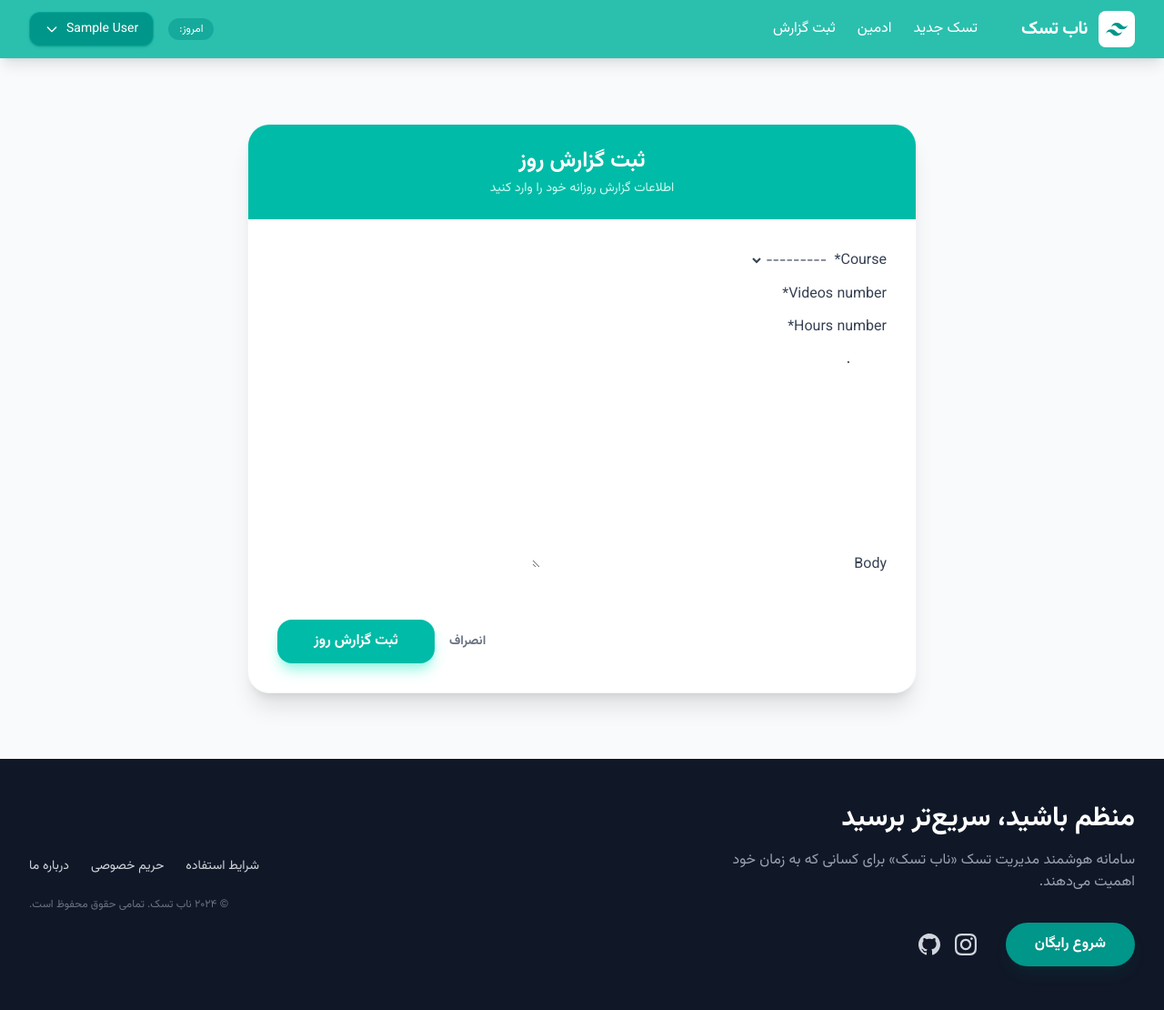
After one commit to nabeac/nab_task, a Django app: page /report/create/ in a window 1280 px wide. The commit adds this page. Shown: the whole page at 91% size. Run offline with Django 5.2, Linux system fonts and the light colour scheme; the visitor is signed in with stand-in values (Sample User, id 1); data that the repository does not hold is empty; some libraries are stand-ins or nearby versions.

Commit message:
Fix ReportForm user injection and filter courses by owner

```diff
--- a/nabeaccount/settings.py
+++ b/nabeaccount/settings.py
@@ -89,7 +89,7 @@ WSGI_APPLICATION = 'nabeaccount.wsgi.application'
 DATABASES = {
      'default': {
          'ENGINE': 'django.db.backends.sqlite3',
-         'NAME': BASE_DIR / 'db.sqlite3',
+         'NAME': BASE_DIR /'database'/ 'db.sqlite3',
      }
 }
 
--- a/task/admin.py
+++ b/task/admin.py
@@ -1,7 +1,9 @@
 from django.contrib import admin
-from .models import Task, Activity
+from .models import Task, Activity, Course, Report
 
 
 admin.site.register(Task)
 
 admin.site.register(Activity)
+admin.site.register(Course)
+admin.site.register(Report)
--- a/task/forms.py
+++ b/task/forms.py
@@ -1,12 +1,25 @@
 from django import forms
-from .models import Task, Activity
+from .models import Task, Activity, Report, Course
 import django_jalali.forms as jforms
 
 class TaskForm(forms.ModelForm):
 
     class Meta:
         model = Task
-        exclude  = ['start_date', 'end_date']
+        exclude  = ['creator', 'start_date', 'end_date']
+
+
+
+class ReportForm(forms.ModelForm):
+    def __init__(self, *args, user=None, **kwargs):
+        super().__init__(*args, **kwargs)
+        if user is not None:
+            self.fields['course'].queryset = Course.objects.filter(student=user)
+
+    class Meta:
+        model = Report
+        exclude = ['student', 'day']
+
 
 
 
--- a/task/models.py
+++ b/task/models.py
@@ -81,6 +81,30 @@ class Activity(models.Model):
 
 
 
+class Course(models.Model):
+    name = models.CharField(max_length=50)
+    body = models.TextField(default='.', blank=True)
+    start_date = jmodels.jDateField()
+    end_date = jmodels.jDateField()
+    hours = models.DecimalField(max_digits=6, decimal_places=2)
+    videos = models.DecimalField(max_digits=6, decimal_places=2)
+    student = models.ForeignKey(User, related_name='student_cr', on_delete=models.CASCADE)
+
+
+    def __str__(self):
+        return self.name
+
+
+class Report(models.Model):
+    student = models.ForeignKey(User, related_name='student_re', on_delete=models.CASCADE)
+    day = jmodels.jDateField()
+    course = models.ForeignKey(Course, related_name='course_re', on_delete=models.CASCADE)
+    videos_number = models.DecimalField(max_digits=6, decimal_places=2)
+    hours_number = models.DecimalField(max_digits=6, decimal_places=2)
+    body = models.TextField(default='.', blank=True)
+
+    def __str__(self):
+        return f'{self.course} - {self.student}'
 
 # class Communication(models.Model):
 #     comment = models.CharField(max_length=100)
--- a/task/urls.py
+++ b/task/urls.py
@@ -1,11 +1,12 @@
 from django.urls import path, include
-from .views import task_list, TaskView, TaskCreateView
+from .views import task_list, TaskView, TaskCreateView, ReportCreateView
 
 app_name = 'home'
 urlpatterns = [
     path('', task_list, name='list_task'),
     path('task/<int:pk>', TaskView.as_view(), name='task_view'),
-    path('task/create/', TaskCreateView.as_view(), name='task_create')
+    path('task/create/', TaskCreateView.as_view(), name='task_create'),
+    path('report/create/', ReportCreateView.as_view(), name='report_create')
 
 
 
--- a/task/views.py
+++ b/task/views.py
@@ -1,12 +1,13 @@
 from django.shortcuts import render, redirect
+from django.utils import timezone
 from django.views.generic import CreateView ,DetailView
 from django.contrib.auth.mixins import LoginRequiredMixin
 from django.urls import reverse_lazy
 from django.contrib.auth.decorators import login_required
 from persiantools.jdatetime import JalaliDate
 from account.models import User
-from .models import Task, Activity
-from .forms import TaskForm ,ActivityForm
+from .models import Task, Activity, Report
+from .forms import TaskForm ,ActivityForm, ReportForm
 from django.db.models import Q
 
 @login_required
@@ -102,6 +103,9 @@ class TaskCreateView(LoginRequiredMixin, CreateView):
 
 # اینجا اون دوتا فیلی که برای زمان هست به سمتش ارسال میشه و میگیره فرمتش میکنه و میفرسته سمت مدل
     def form_valid(self, form):
+
+        form.instance.creator = self.request.user
+
         start_jalali = self.request.POST.get('start_date')
         end_jalali = self.request.POST.get('end_date')
 
@@ -114,3 +118,22 @@ class TaskCreateView(LoginRequiredMixin, CreateView):
             form.instance.end_date = JalaliDate(y, m, d).to_gregorian()
 
         return super().form_valid(form)
+
+class ReportCreateView(LoginRequiredMixin, CreateView):
+    model = Report
+    form_class = ReportForm
+    template_name = 'task/report_form.html'
+    success_url = reverse_lazy('home:list_task')
+
+
+    def get_form_kwargs(self):
+        kwargs = super().get_form_kwargs()
+        kwargs['user'] = self.request.user
+        return kwargs
+
+# اینجا اون دوتا فیلی که برای زمان هست به سمتش ارسال میشه و میگیره فرمتش میکنه و میفرسته سمت مدل
+    def form_valid(self, form):
+
+        form.instance.student = self.request.user
+        form.instance.day = timezone.localdate()
+        return super().form_valid(form)
--- a/templates/index.html
+++ b/templates/index.html
@@ -57,7 +57,7 @@
                     <div class="hidden md:flex items-center gap-6 mr-8">
                         <a href="{% url 'home:task_create' %}" class="hover:text-teal-100 transition-colors">تسک جدید</a>
                         <a href="#" class="hover:text-teal-100 transition-colors">ادمین</a>
-                        <a href="#" class="hover:text-teal-100 transition-colors">بلاگ</a>
+                        <a href="{% url 'home:report_create' %}" class="hover:text-teal-100 transition-colors">ثبت گزارش</a>
                     </div>
                 </div>
 
--- /dev/null
+++ b/templates/task/report_form.html
@@ -0,0 +1,41 @@
+{% extends 'index.html' %}
+{% load crispy_forms_tags %}
+
+{% block title %}
+   ثبت گزارش روز | ناب تسک
+{% endblock %}
+
+{% block task %}
+<div class="max-w-3xl mx-auto my-10 px-4">
+    <div class="bg-white rounded-3xl shadow-xl overflow-hidden border border-gray-100">
+
+        <!-- هدر فرم -->
+        <div class="bg-teal-500 p-6 text-white text-center">
+            <h2 class="text-2xl font-black">ثبت گزارش روز</h2>
+            <p class="text-teal-100 text-sm mt-1">اطلاعات گزارش روزانه خود را وارد کنید</p>
+        </div>
+
+        <!-- بدنه فرم -->
+        <form method="post" enctype="multipart/form-data" class="p-8 space-y-6">
+            {% csrf_token %}
+
+            <!-- فیلدهای فرم -->
+            <div class="space-y-4 text-gray-700">
+                {{ form|crispy }}
+            </div>
+            <!-- دکمه‌های عملیاتی -->
+            <div class="flex items-center justify-end gap-4 pt-6">
+                <a href="{% url 'home:list_task' %}" class="text-gray-500 hover:text-gray-700 font-semibold text-sm transition-colors">
+                    انصراف
+                </a>
+                <button type="submit"
+                        class="bg-teal-500 hover:bg-teal-600 text-white font-bold py-3 px-10 rounded-2xl shadow-lg shadow-teal-200 transition-all active:scale-95">
+                    ثبت گزارش روز
+                </button>
+            </div>
+        </form>
+    </div>
+</div>
+
+
+{% endblock %}
```
Also changed, not shown: liara.json (added, +13 -0 lines), templates/task/task_view.html (+72 -14 lines), task/migrations/0002_course_report.py (added), task/migrations/0003_alter_course_body_alter_course_hours_and_more.py (added), task/migrations/0004_course_student.py (added), 1 other file.
